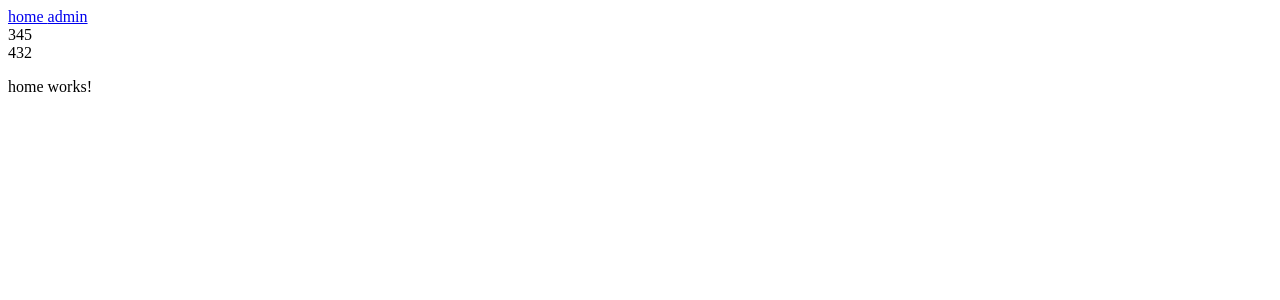
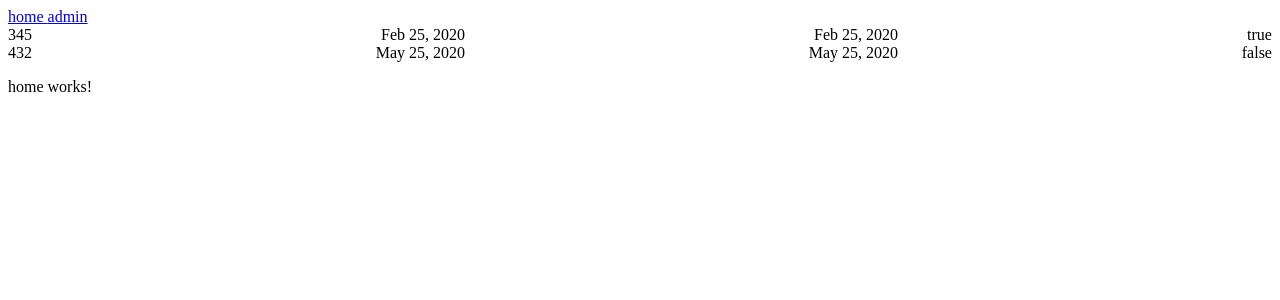
Before and after one commit to massimo66/angular-ivy-chp84c, an Angular app: page /home in a window 1280 px wide. Shown: the top 300 px of the page. Built offline with nearby package versions, Linux system fonts and the light colour scheme.

Commit message:
2 files modified, 2 added, 1 deleted

```diff
--- a/src/app/home/home.component.html
+++ b/src/app/home/home.component.html
@@ -1,7 +1,10 @@
 
 <div>
-<div *ngFor="let flight of flights">
+<div *ngFor="let flight of flights" class="flight_results">
   <div> {{flight.flightNumber}}</div>
+  <div> {{flight.depart|date}}</div>
+  <div> {{flight.arrive|date}}</div>
+  <div> {{flight.nonstop}}</div>
   </div>
 
 </div>
--- /dev/null
+++ b/src/app/home/home.component.scss
@@ -0,0 +1,5 @@
+.flight_results {
+    display: flex;
+    flex-direction: row;
+    justify-content: space-between;
+  }
--- a/src/app/home/home.component.ts
+++ b/src/app/home/home.component.ts
@@ -4,7 +4,7 @@ import { Flight }  from '../flight.model';
 @Component({
   selector: 'app-home',
   templateUrl: './home.component.html',
-  styleUrls: ['./home.component.css']
+  styleUrls: ['./home.component.scss']
 })
 export class HomeComponent implements OnInit {
   flights: Flight[];
```
Also changed, not shown: src/app/styles.scss (added, +9 -0 lines), src/app/home/home.component.css (deleted).
